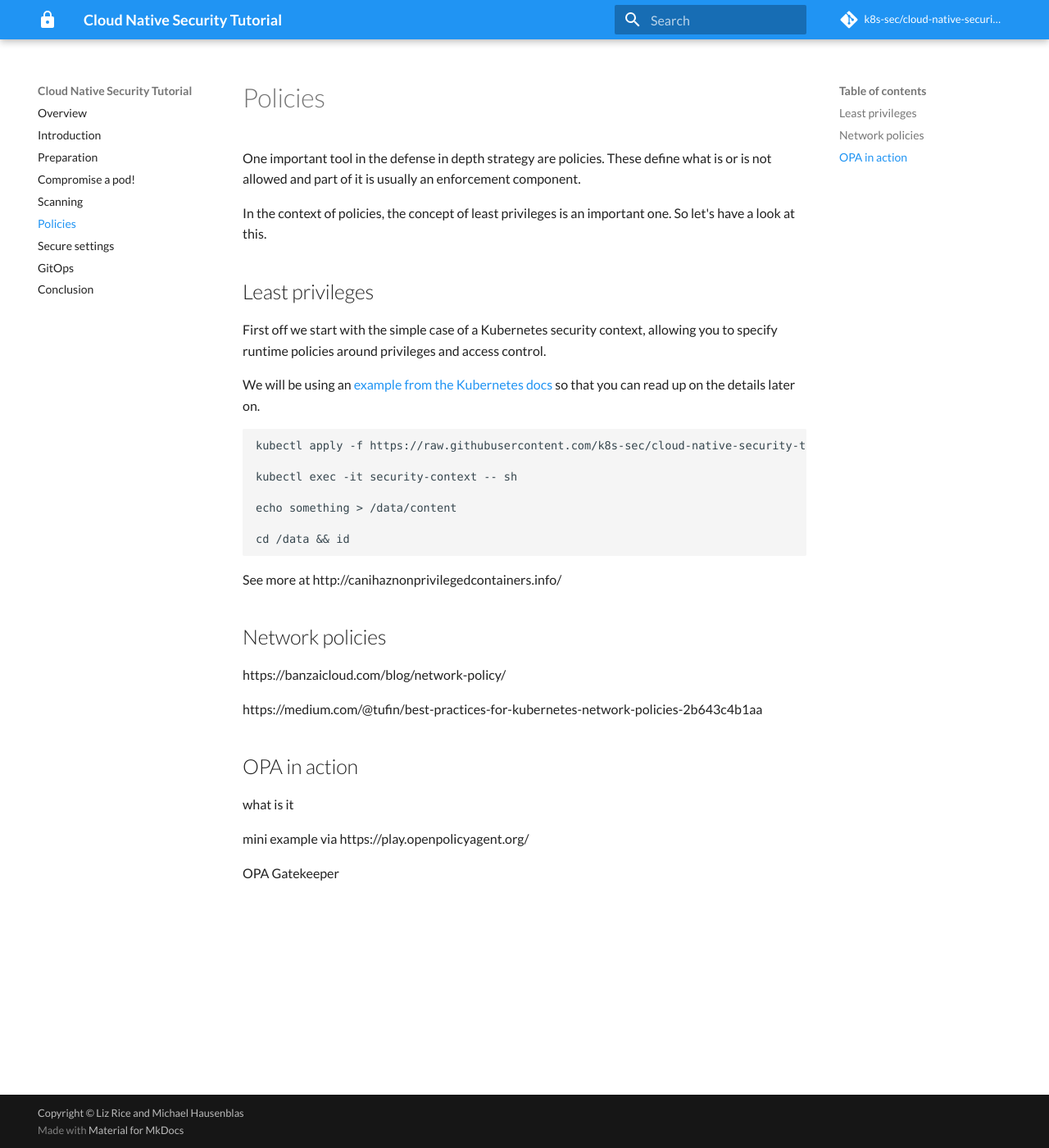
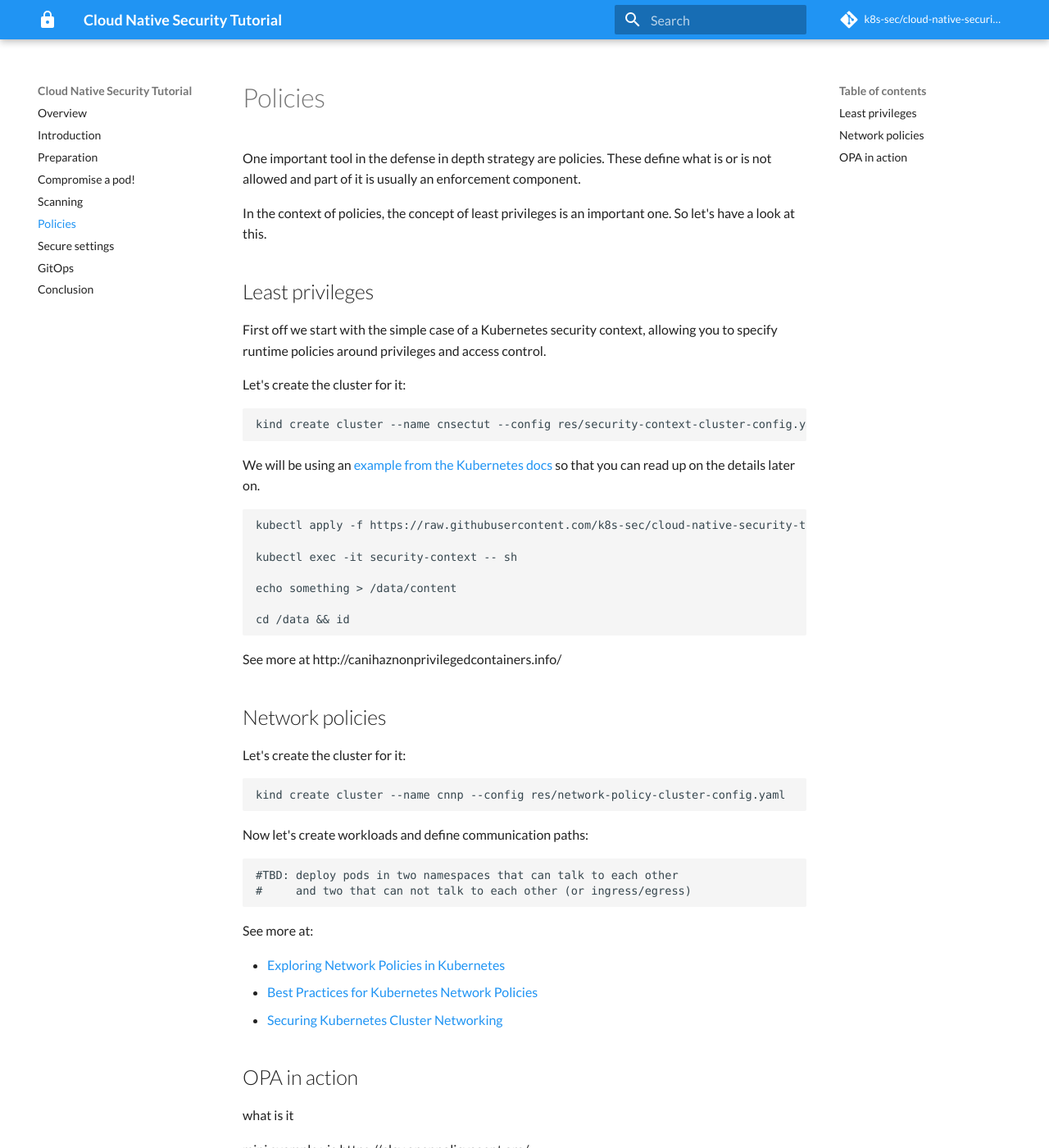
Before and after one commit to k8s-sec/cloud-native-security-tutorial, an MkDocs documentation site: the page built from docs/policies.md, in a window 1280 px wide and 1400 px high. Shown: the whole window at 82% size. Built offline with MkDocs 1.6.1 and Material for MkDocs 9.7.7, drawn with Linux system fonts in a browser that asks for light colours; some web fonts are replaced; comment, search, counter and statistics services are not loaded.

Commit message:
inits network policies

````diff
--- a/docs/policies.md
+++ b/docs/policies.md
@@ -10,6 +10,12 @@ So let's have a look at this.
 
 First off we start with the simple case of a Kubernetes security context,
 allowing you to specify runtime policies around privileges and access control.
+
+Let's create the cluster for it:
+
+```
+kind create cluster --name cnsectut --config res/security-context-cluster-config.yaml
+```
 
 We will be using an [example from the Kubernetes docs](https://kubernetes.io/docs/tasks/configure-pod-container/security-context/)
 so that you can read up on the details later on.
@@ -29,10 +35,24 @@ See more at http://canihaznonprivilegedcontainers.info/
 
 ## Network policies
 
-https://banzaicloud.com/blog/network-policy/
+Let's create the cluster for it:
 
+```
+kind create cluster --name cnnp --config res/network-policy-cluster-config.yaml
+```
 
-https://medium.com/@tufin/best-practices-for-kubernetes-network-policies-2b643c4b1aa
+Now let's create workloads and define communication paths:
+
+```
+#TBD: deploy pods in two namespaces that can talk to each other
+#     and two that can not talk to each other (or ingress/egress)
+```
+
+See more at:
+
+- [Exploring Network Policies in Kubernetes](https://banzaicloud.com/blog/network-policy/)
+- [Best Practices for Kubernetes Network Policies](https://medium.com/@tufin/best-practices-for-kubernetes-network-policies-2b643c4b1aa)
+- [Securing Kubernetes Cluster Networking](https://ahmet.im/blog/kubernetes-network-policy/)
 
 ## OPA in action
 
````
Also changed, not shown: 3 other files.
